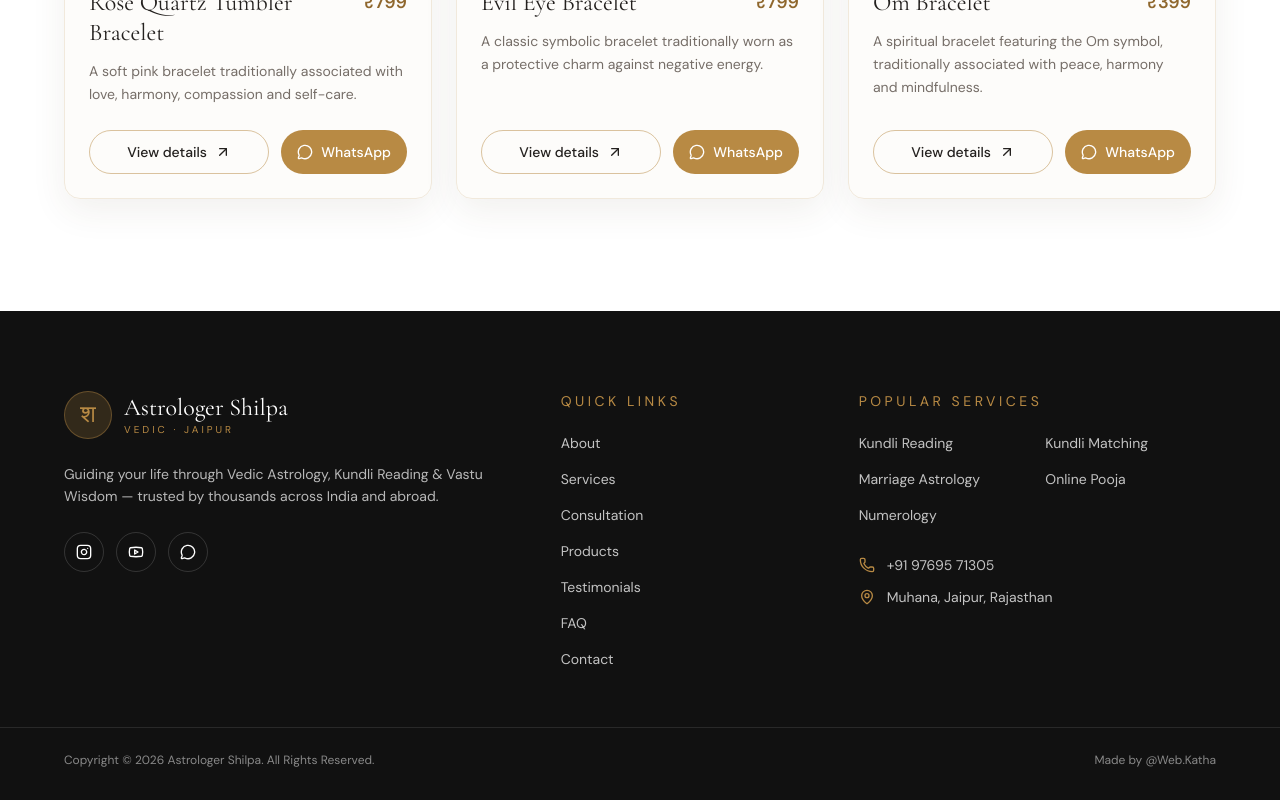
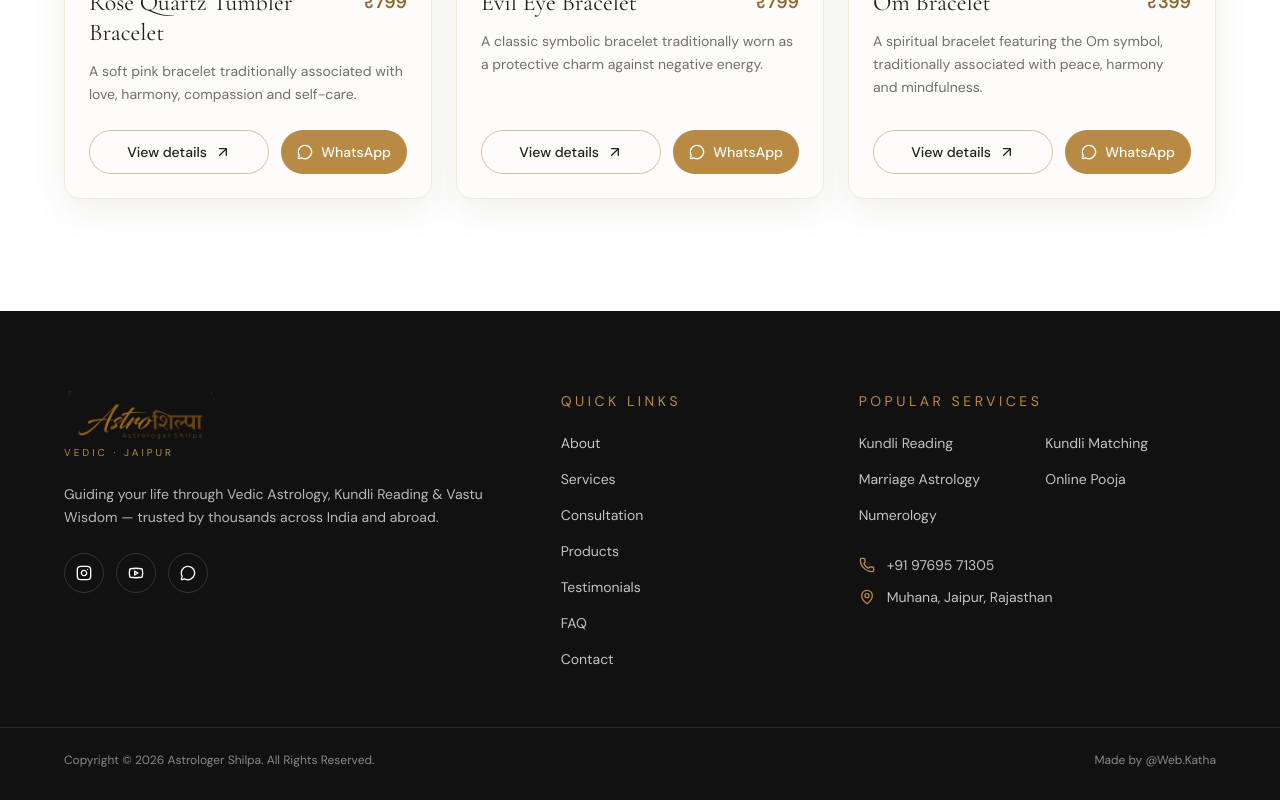
Before and after one commit to Kartik-Ahuja/Astrologer-Shilpa, a React (Vite) app: page /products in a window 1280 px wide. Shown: the part 1694-2494 px from the top of the page. Built offline with nearby package versions, Linux system fonts and the light colour scheme.

Commit message:
Google map correction and footer logo

```diff
--- a/src/components/Contact.jsx
+++ b/src/components/Contact.jsx
@@ -238,10 +238,11 @@ export default function Contact() {
             <div className="rounded-2xl overflow-hidden border border-beige-100 shadow-soft bg-white">
               <iframe
                 title="Astrologer Shilpa Location — Muhana, Jaipur"
-                src="https://www.openstreetmap.org/export/embed.html?bbox=75.726418%2C26.78841%2C75.746418%2C26.80841&layer=mapnik&marker=26.79841%2C75.736418"
+                src="https://www.google.com/maps?q=B%20Block%20302%2C%20Manglam%20Garden%20City%2C%20Near%20Manglam%20Tarang%2C%20Muhana%2C%20Jaipur%2C%20Rajasthan%20302029&output=embed"
                 className="w-full h-72"
                 loading="lazy"
                 referrerPolicy="no-referrer-when-downgrade"
+                allowFullScreen
                 data-testid="contact-map"
               />
             </div>
--- a/src/components/Footer.jsx
+++ b/src/components/Footer.jsx
@@ -2,6 +2,7 @@ import React from "react";
 import { Phone, MapPin, Instagram, Youtube, MessageCircle } from "lucide-react";
 import { Link } from "react-router-dom";
 import { CONTACT, waLink } from "../data";
+import AstroLogo from "../Images/AstroLogo.webp";
 
 const QUICK = [
   { label: "About", href: "#about" },
@@ -34,11 +35,17 @@ export default function Footer() {
       <div className="relative max-w-7xl mx-auto px-6 md:px-12 lg:px-16 grid lg:grid-cols-12 gap-10">
         <div className="lg:col-span-5">
           <div className="flex items-center gap-3">
-            <div className="w-12 h-12 rounded-full bg-gold/20 border border-gold/40 flex items-center justify-center">
+            {/* <div className="w-12 h-12 rounded-full bg-gold/20 border border-gold/40 flex items-center justify-center">
               <span className="font-serif text-gold text-2xl">श</span>
-            </div>
+            </div> */}
             <div className="leading-tight">
-              <div className="font-serif text-2xl">Astrologer Shilpa</div>
+             <div className="font-serif text-xl text-ink">
+                           <img
+                             src={AstroLogo}
+                             alt="Astrologer Shilpa"
+                             className="h-14 w-auto max-w-[220px] object-contain sm:h-16 sm:max-w-[235px] lg:h-14 lg:max-w-[215px]"
+                           />
+                         </div>
               <div className="text-[10px] tracking-[0.3em] uppercase text-gold">
                 Vedic · Jaipur
               </div>
```
